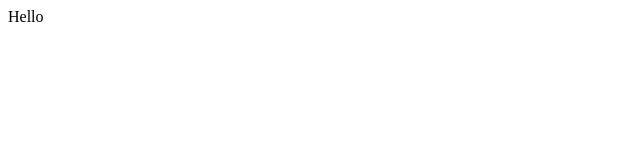
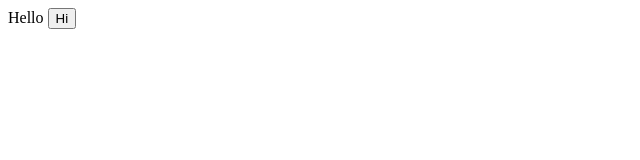
Before and after one commit to aido123/aido123.github.io, a plain HTML site: page index.html in a window 1280 px wide. Shown: the full height of the page, 0-640 px from the left. Drawn offline with Linux system fonts and the light colour scheme.

Commit message:
Update index.html

```diff
--- a/index.html
+++ b/index.html
@@ -1 +1,9 @@
+<html>
+  <head>
+    <title>Aido</title>
+  </head>
+  <body>
 Hello
+    <button id="hello">Hi</button>
+  </body>
+    </html>
```
